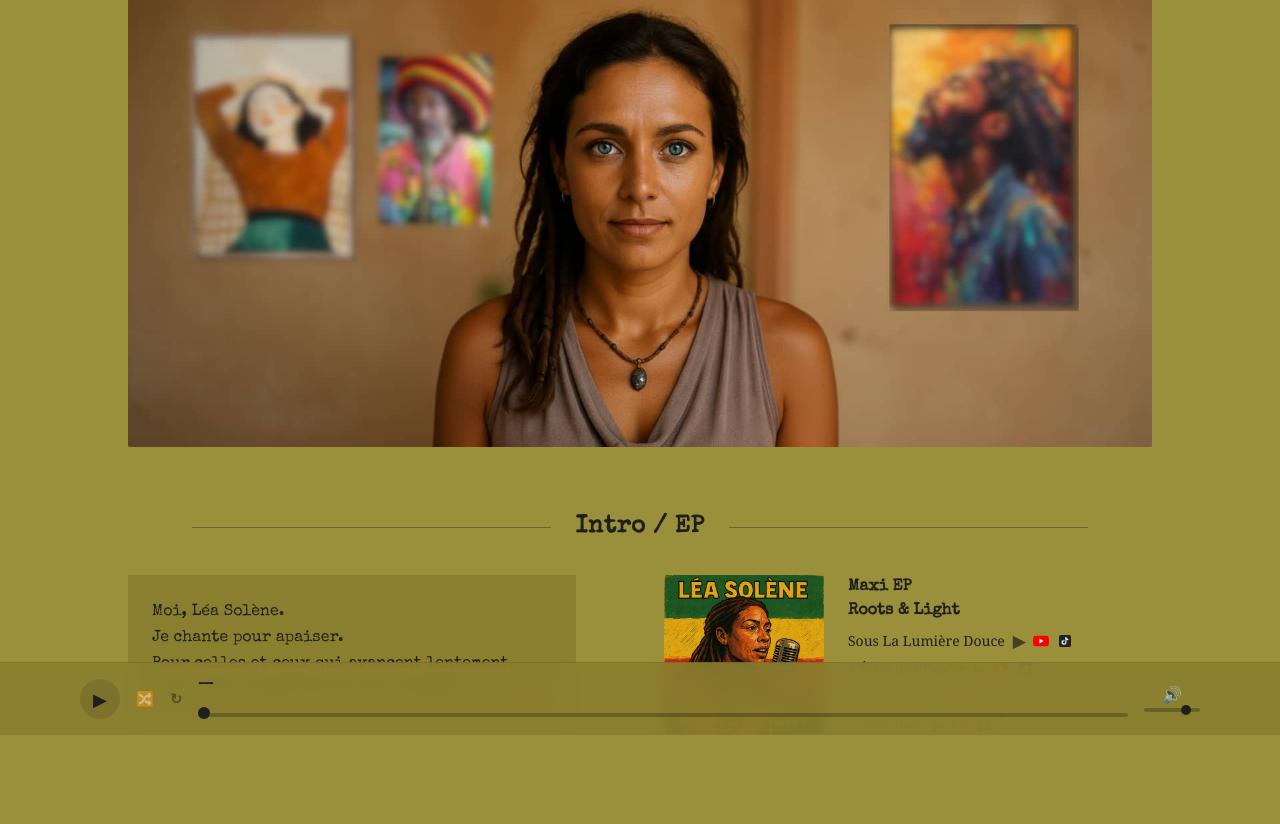
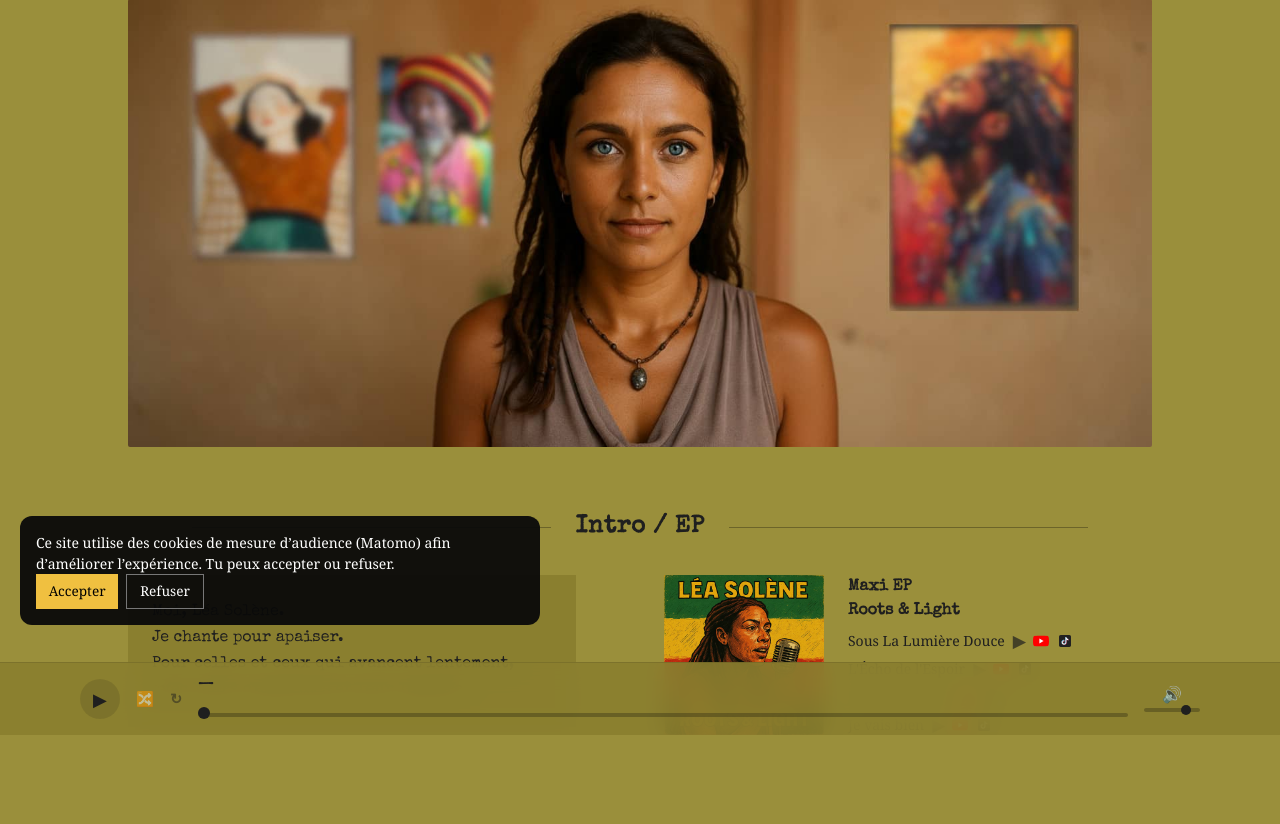
Before and after one commit to Paullux/lea-solene, a PHP site: page / in a window 1280 px wide. Shown: the part 65-889 px from the top of the page. Run offline with PHP 8.4, Linux system fonts and the light colour scheme; some libraries are stand-ins or nearby versions.

Commit message:
Ajout bannière RGPD

```diff
--- a/css/main.css
+++ b/css/main.css
@@ -164,32 +164,16 @@ article:has(.lyrics.expanded) .toggle-lyrics {
 
 #rgpd-banner {
   position: fixed;
-  bottom: 20px;
+  bottom: 110px;
   left: 20px;
   right: 20px;
   max-width: 520px;
-  background: #111;
-  color: #eee;
+  background: rgba(10,10,10,0.95);
+  color: #fff;
   padding: 16px;
   border-radius: 12px;
   font-size: 14px;
   z-index: 9999;
-  box-shadow: 0 10px 30px rgba(0,0,0,0.3);
-}
-
-.rgpd-banner {
-  position: fixed;
-  bottom: 0;
-  left: 0;
-  right: 0;
-  background: rgba(10, 10, 10, 0.95);
-  color: #fff;
-  padding: 1rem;
-  font-size: 0.9rem;
-  z-index: 9999;
-  display: flex;
-  flex-direction: column;
-  gap: 0.75rem;
 }
 
 .rgpd-actions {
@@ -216,5 +200,5 @@ article:has(.lyrics.expanded) .toggle-lyrics {
 }
 
 .rgpd-hidden {
-  display: none;
+  display: none !important;
 }
--- a/includes/footer.php
+++ b/includes/footer.php
@@ -60,7 +60,7 @@
       </div>
     </div>
   </footer>
-  <div id="rgpd-banner" class="rgpd-banner rgpd-hidden">
+  <div id="rgpd-banner" class="rgpd-banner">
     <p>
       Ce site utilise des cookies de mesure d’audience (Matomo) afin
       d’améliorer l’expérience. Tu peux accepter ou refuser.
```
Also changed, not shown: js/rgpd.js (+23 -21 lines).
